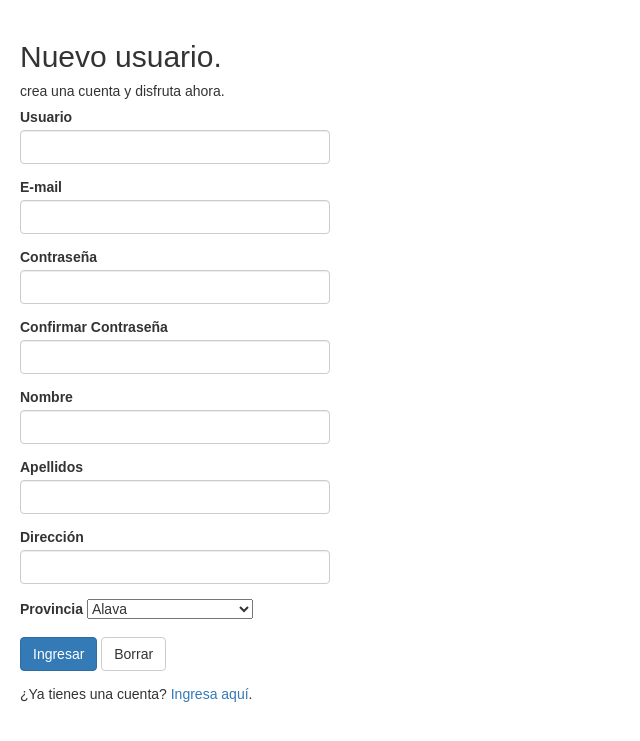
After one commit to RaulGit123/ProyectoDW2, a PHP site: page /register.php in a window 1280 px wide. The commit adds this page. Shown: the top 741 px of the page, without its empty margins (0-640 px from the left). Run offline with PHP 8.4, Linux system fonts and the light colour scheme.

Commit message:
cambios en config y register 18/1/23

```diff
--- a/TrabajoFinal/BaseDatosNigiri.php
+++ b/TrabajoFinal/BaseDatosNigiri.php
@@ -22,7 +22,7 @@ try {
     // Accionamos el uso de excepciones
     $pdo->setAttribute(PDO::ATTR_ERRMODE, PDO::ERRMODE_EXCEPTION);
     //Leemos el fichero que contiene el sql
-    $sqlBD = file_get_contents("Nigiri.sql");
+    $sqlBD = file_get_contents("nigiri.sql");
     //Ejecutamos la consulta
     $pdo->exec($sqlBD);
     echo ("La BD ha sido creada");
--- a/TrabajoFinal/config.php
+++ b/TrabajoFinal/config.php
@@ -3,9 +3,24 @@
 //Aqui incluimos los  datos de conexión a la BD
 
   $db_hostname = "localhost";
-    $db_nombre = "login";
+    $db_nombre = "nigiri";
   //El usuario root núnca se puede usar, siempre cambiar por otro usuario
   //Nosotros lo usaremos para que nos funcionen a todos los ejemplos y los ejercicios
     $db_usuario = "root";
     $db_clave = "";
+
+
+define('DB_SERVER', $db_hostname);
+define('DB_USERNAME', $db_usuario);
+define('DB_PASSWORD', $db_clave);
+define('DB_NAME', $db_nombre);
+    /* Attempt to connect to MySQL database */
+    $link = mysqli_connect(DB_SERVER, DB_USERNAME, DB_PASSWORD, DB_NAME);
+
+// Check connection
+if($link === false){
+    die("ERROR: Could not connect. " . mysqli_connect_error());
+}
+
+
 ?>
--- /dev/null
+++ b/TrabajoFinal/logBD.txt
@@ -0,0 +1 @@
+SQLSTATE[21S01]: Insert value list does not match column list: 1136 Column count doesn't match value count at row 1## Fichero: C:\xampp\htdocs\ejercicios\login\BaseDatosNigiri.php## Línea: 27##Código: 21S01##Instante: 0.33846700 1674043465
--- /dev/null
+++ b/TrabajoFinal/register.php
@@ -0,0 +1,237 @@
+<?php
+// Include config file
+require_once "config.php";
+
+// Define variables and initialize with empty values
+$NombreUsuario = $Contraseña = $confirm_password = "";
+$username_err = $password_err = $confirm_password_err = "";
+$mail =$mail_err="";
+$nombre= $name_err="";
+$apellidos=$apellidos_err="";
+$direccion=$direccion_err="";
+$localidad=$localidad_err="";
+$listaProvincias=[];
+
+
+
+// Processing form data when form is submitted
+if($_SERVER["REQUEST_METHOD"] == "POST"){
+
+    // Validate NombreUsuario
+    if(empty(trim($_POST["NombreUsuario"]))){
+        $username_err = "Por favor ingrese un usuario.";
+    } else{
+        // Prepare a select statement
+        $sql = "SELECT IdUsuarios FROM Usuarios WHERE NombreUsuario = ?";
+
+        if($stmt = mysqli_prepare($link, $sql)){
+            // Bind variables to the prepared statement as parameters
+            mysqli_stmt_bind_param($stmt, "s", $param_username);
+
+            // Set parameters
+            $param_username = trim($_POST["NombreUsuario"]);
+
+            // Attempt to execute the prepared statement
+            if(mysqli_stmt_execute($stmt)){
+                /* store result */
+                mysqli_stmt_store_result($stmt);
+
+                if(mysqli_stmt_num_rows($stmt) == 1){
+                    $username_err = "Este usuario ya existe.";
+                } else{
+                    $NombreUsuario = trim($_POST["NombreUsuario"]);
+                }
+            } else{
+                echo "Al parecer algo salió mal.";
+            }
+        }
+
+        // Close statement
+        mysqli_stmt_close($stmt);
+    }
+
+
+    //validamos correo
+
+    if(empty(trim($_POST["email"]))){
+        $mail_err ="Por favor introduzca un correo.";
+} else{
+    $mail = trim($_POST["email"]);
+}
+
+    // Validate Contraseña
+    if(empty(trim($_POST["Contraseña"]))){
+        $password_err = "Por favor ingresa una contraseña.";
+    } elseif(strlen(trim($_POST["Contraseña"])) < 6){
+        $password_err = "La contraseña al menos debe tener 6 caracteres.";
+    } else{
+        $Contraseña = trim($_POST["Contraseña"]);
+    }
+
+    // Validate confirm Contraseña
+    if(empty(trim($_POST["confirm_password"]))){
+        $confirm_password_err = "Confirma tu contraseña.";
+    } else{
+        $confirm_password = trim($_POST["confirm_password"]);
+        if(empty($password_err) && ($Contraseña != $confirm_password)){
+            $confirm_password_err = "No coincide la contraseña.";
+        }
+    }
+
+    //recogemos datos personales
+
+    if(empty(trim($_POST["Nombre"]))){
+        $name_err="porfavor , introduzca su nombre.";
+    }else{
+        $nombre = trim($_POST["Nombre"]);
+    }
+
+    if(empty(trim($_POST["apellidos"]))){
+        $apellidos_err="porfavor , introduzca sus apellidos.";
+    }else{
+        $apellidos = trim($_POST["apellidos"]);
+    }
+
+    if(empty(trim($_POST["direccion"]))){
+        $direccion_err="porfavor , introduzca una dirección.";
+    }else{
+        $direccion = trim($_POST["direccion"]);
+    }
+
+    // if(empty(trim($_POST["localidad"]))){
+    //     $localidad_err="porfavor , introduzca su localidad.";
+    // }else{
+    //     $localidad = trim($_POST["localidad"]);
+    // }
+
+
+$listaProvincias = trim($_POST["provincia"]);
+
+
+
+    // Check input errors before inserting in database
+
+    if(empty($username_err) && empty($password_err) && empty($confirm_password_err)&& empty($mail_err) && empty($name_err)&& empty($apellidos_err)&& empty($direccion_err)&& empty($localidad_err)){
+
+        // Prepare an insert statement
+        $sql = "INSERT INTO Usuarios (NombreUsuario,Nombre,Apellidos,Contraseña,CorreoElectronico,Direccion,Provincia) VALUES (?,?,?,?,?,?,?)";
+
+        if($stmt = mysqli_prepare($link, $sql)){
+            // Bind variables to the prepared statement as parameters
+            mysqli_stmt_bind_param($stmt, "sssssss", $param_username,$param_name,$param_apellidos,$param_password,$param_mail,$param_direccion,$param_provincia);
+
+            // Set parameters
+            $param_username = $NombreUsuario;
+            $param_password = password_hash($Contraseña, PASSWORD_DEFAULT); // Creates a Contraseña hash
+            $param_name = $nombre;
+            $param_apellidos = $apellidos;
+            $param_direccion = $direccion;
+            $param_provincia = $listaProvincias;
+            $param_mail =$mail;
+
+            // Attempt to execute the prepared statement
+            if(mysqli_stmt_execute($stmt)){
+                // Redirect to login page
+                header("location: login.php");
+            } else{
+                echo "Algo salió mal, por favor inténtalo de nuevo.";
+            }
+        }
+
+        // Close statement
+        mysqli_stmt_close($stmt);
+    }
+
+    // Close connection
+    mysqli_close($link);
+}
+?>
+
+<!DOCTYPE html>
+<html lang="en">
+<head>
+    <meta charset="UTF-8">
+    <title>Registro</title>
+    <link rel="stylesheet" href="https://maxcdn.bootstrapcdn.com/bootstrap/3.3.7/css/bootstrap.css">
+    <style type="text/css">
+        body{ font: 14px sans-serif; }
+        .wrapper{ width: 350px; padding: 20px; }
+    </style>
+</head>
+<body>
+    <div class="wrapper">
+        <h2>Nuevo usuario.</h2>
+        <p>crea una cuenta y disfruta ahora.</p>
+        <form action="<?php echo htmlspecialchars($_SERVER["PHP_SELF"]); ?>" method="post">
+            <div class="form-group <?php echo (!empty($username_err)) ? 'has-error' : ''; ?>">
+                <label>Usuario</label>
+                <input type="text" name="NombreUsuario" class="form-control" value="<?php echo $NombreUsuario; ?>">
+                <span class="help-block"><?php echo $username_err; ?></span>
+            </div>
+            <div class="form-group <?php echo (!empty($mail_err)) ? 'has-error' : ''; ?>">
+                <label>E-mail</label>
+                <input type="email" name="email" class="form-control" value="<?php echo $mail; ?>">
+                <span class="help-block"><?php echo $mail_err; ?></span>
+            </div>
+            <div class="form-group <?php echo (!empty($password_err)) ? 'has-error' : ''; ?>">
+                <label>Contraseña</label>
+                <input type="password" name="Contraseña" class="form-control" value="<?php echo $Contraseña; ?>">
+                <span class="help-block"><?php echo $password_err; ?></span>
+            </div>
+            <div class="form-group <?php echo (!empty($confirm_password_err)) ? 'has-error' : ''; ?>">
+                <label>Confirmar Contraseña</label>
+                <input type="password" name="confirm_password" class="form-control" value="<?php echo $confirm_password; ?>">
+                <span class="help-block"><?php echo $confirm_password_err; ?></span>
+            </div>
+
+
+            <div class="form-group <?php echo (!empty($name_err)) ? 'has-error' : ''; ?>">
+                <label>Nombre</label>
+                <input type="text" name="Nombre" class="form-control" value="<?php echo $nombre; ?>">
+                <span class="help-block"><?php echo $name_err; ?></span>
+            </div>
+            <div class="form-group <?php echo (!empty($apellidos_err)) ? 'has-error' : ''; ?>">
+                <label>Apellidos</label>
+                <input type="text" name="apellidos" class="form-control" value="<?php echo $apellidos; ?>">
+                <span class="help-block"><?php echo $apellidos_err; ?></span>
+            </div>
+            <div class="form-group <?php echo (!empty($direccion_err)) ? 'has-error' : ''; ?>">
+                <label>Dirección</label>
+                <input type="text" name="direccion" class="form-control" value="<?php echo $direccion; ?>">
+                <span class="help-block"><?php echo $direccion_err; ?></span>
+            </div>
+            <!-- <div class="form-group <?php echo (!empty($localidad_err)) ? 'has-error' : ''; ?>">
+                <label>Localidad</label>
+                <input type="text" name="localidad" class="form-control" value="<?php echo $localidad; ?>">
+                <span class="help-block"><?php echo $localidad_err; ?></span>
+            </div>    -->
+
+
+
+            <div class="form-group">
+                <label>Provincia</label>
+                <select name="provincia">
+
+                <?php
+                $listaProvincias = ['Alava', 'Albacete', 'Alicante', 'Almería', 'Asturias' ,'Avila', 'Badajoz', 'Barcelona', 'Burgos', 'Cáceres', 'Guipúzcoa', 'Huelva', 'Huesca', 'Islas Baleares', 'Jaén', 'León', 'Lérida', 'Lugo', 'Madrid', 'Málaga', 'Murcia', 'Navarra', 'Orense', 'Palencia', 'Las Palmas', 'Pontevedra', 'La Rioja', 'Salamanca', 'Segovia', 'Sevilla', 'Soria', 'Tarragona', 'Santa Cruz de Tenerife', 'Teruel', 'Toledo', 'Valencia', 'Valladolid', 'Vizcaya', 'Zamora', 'Zaragoza'];
+                echo count($listaProvincias);
+                for ($i=0; $i < count($listaProvincias); $i++) {
+                    echo "<option value=\"".$listaProvincias[$i]."\"";
+
+                    echo ">".$listaProvincias[$i];
+                }
+                ?>
+                </select>
+
+            </div>
+
+
+            <div class="form-group">
+                <input type="submit" class="btn btn-primary" value="Ingresar">
+                <input type="reset" class="btn btn-default" value="Borrar">
+            </div>
+            <p>¿Ya tienes una cuenta? <a href="login.php">Ingresa aquí</a>.</p>
+        </form>
+    </div>
+</body>
+</html>
```
Also changed, not shown: TrabajoFinal/Nigiri.sql (+11 -11 lines), TrabajoFinal/login.php (added, +124 -0 lines), TrabajoFinal/logout.php (added, +14 -0 lines), TrabajoFinal/reset-passsword.php (added, +106 -0 lines), TrabajoFinal/welcome.php (added, +35 -0 lines).
